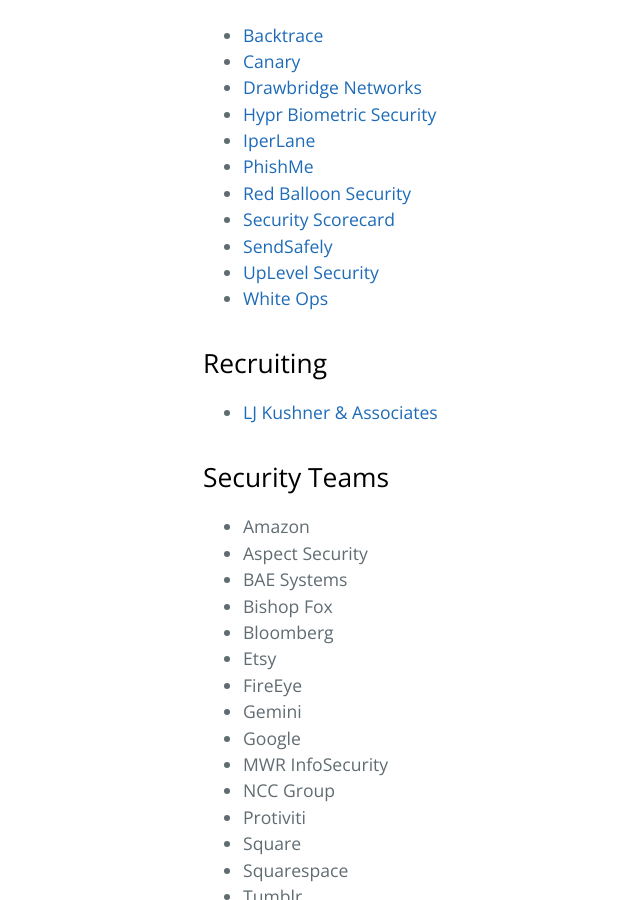
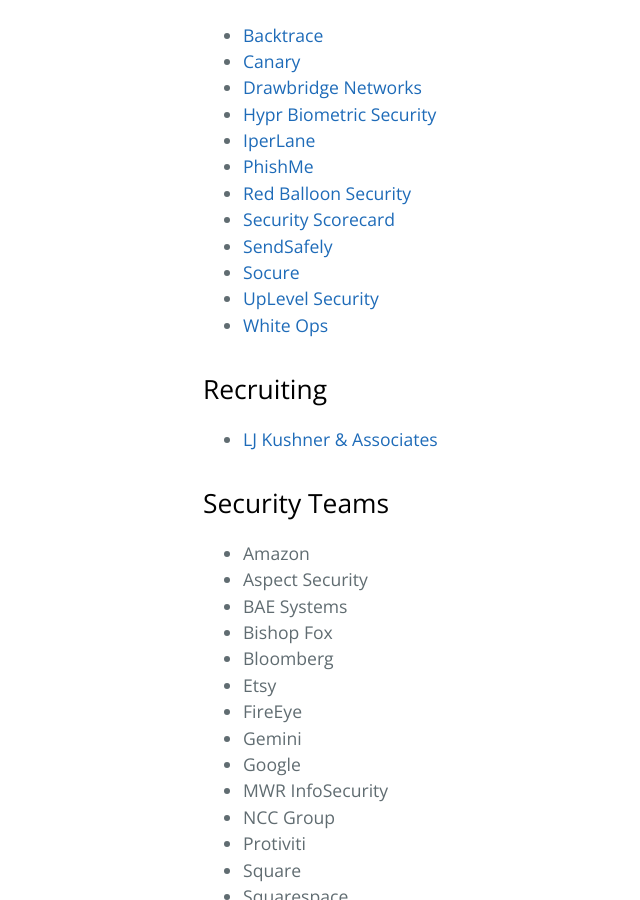
Before and after one commit to trailofbits/nyc-infosec, a Jekyll site: the page built from companies.md, in a window 1280 px wide and 900 px high, scrolled down 887 px. Shown: the whole window, without its empty margins (21-661 px from the left). Built offline with Jekyll 4.4.1, drawn with Linux system fonts in a browser that asks for light colours.

Commit message:
Add Socure

```diff
--- a/companies.md
+++ b/companies.md
@@ -34,6 +34,7 @@
 * [Red Balloon Security](https://www.redballoonsecurity.com/)
 * [Security Scorecard](https://securityscorecard.com/)
 * [SendSafely](https://www.sendsafely.com/)
+* [Socure](http://www.socure.com/)
 * [UpLevel Security](http://www.uplevelsecurity.com/)
 * [White Ops](http://www.whiteops.com/)
 
```
